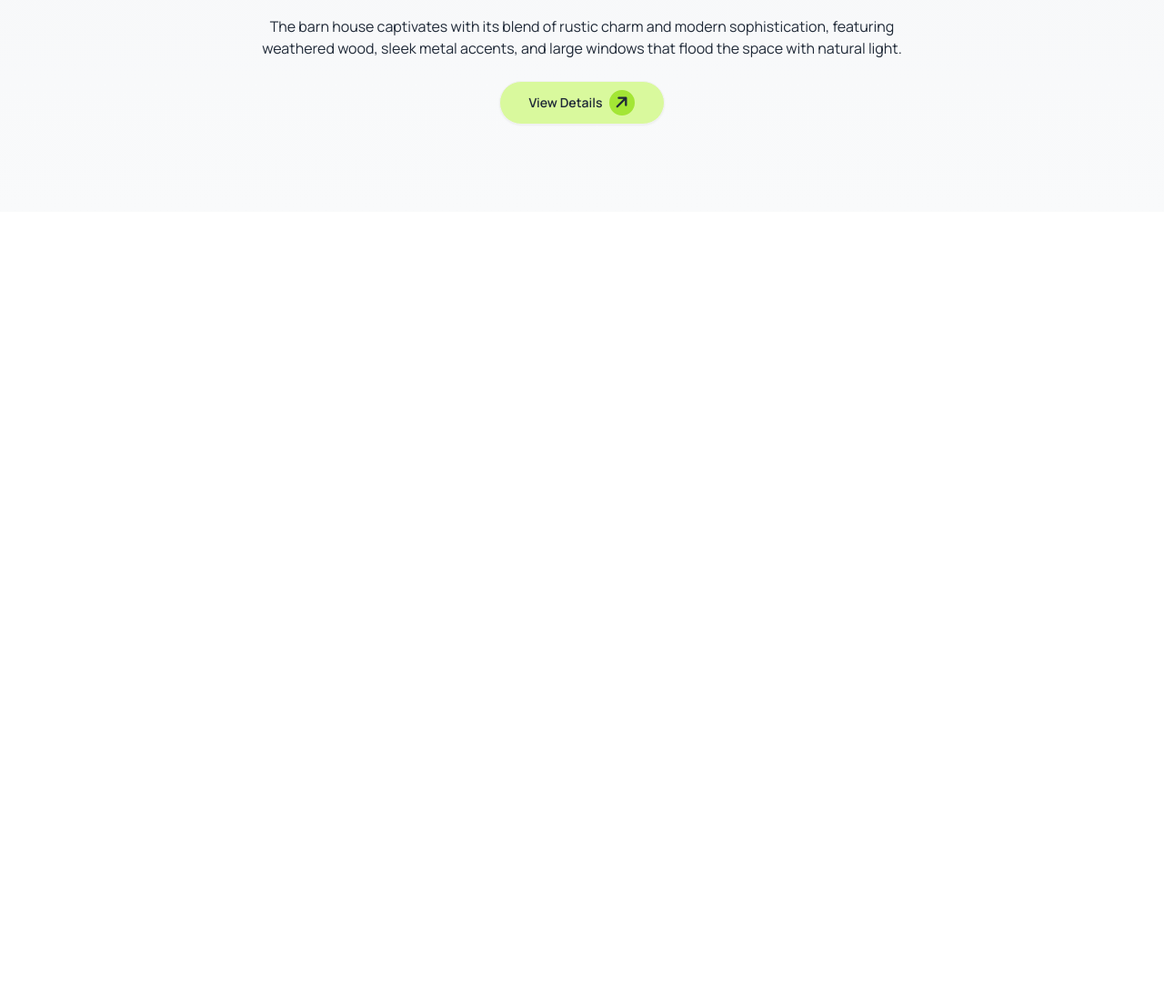
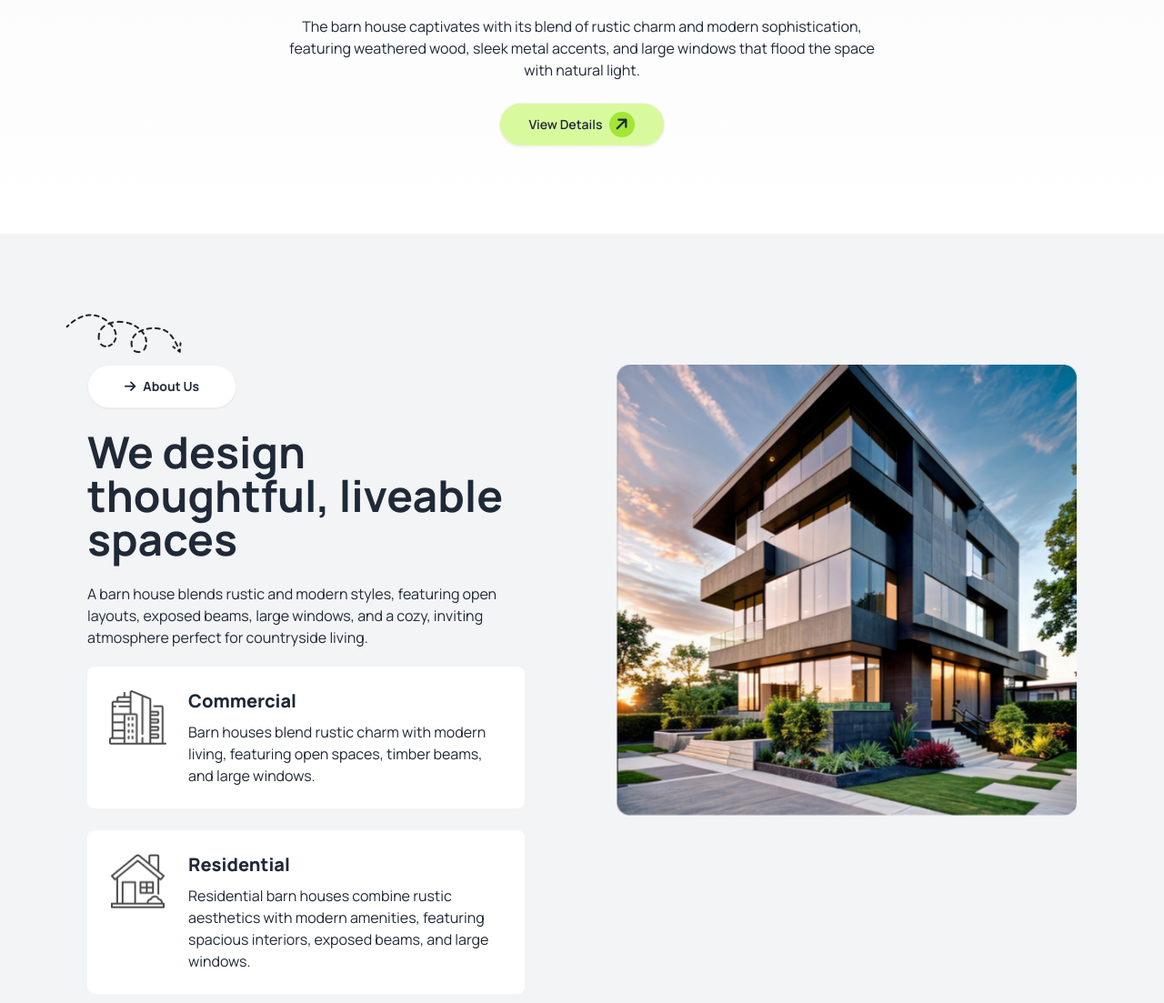
Before and after one commit to Abdullah572001/Assignment-3, a plain HTML site: page index.html in a window 1280 px wide. Shown: the part 627-1730 px from the top of the page at 91% size. Before the commit the page ends 860 px from the top, so only its background shows below. Drawn offline with nearby package versions, Linux system fonts and the light colour scheme.

Commit message:
addad the hero section

```diff
--- a/index.html
+++ b/index.html
@@ -19,6 +19,7 @@
             extend: {
               colors: {
                 clifford: '#da373d',
+                'bg-second': '#1E1E1E',
               }
             }
           }
@@ -33,9 +34,9 @@
 </head>
 <body class="font-manrope">
     <!-- header section -->
-     <header class="bg-gradient-to-b from-gray-100 to-gray-50 pb-24">
+     <header class="bg-gradient-to-b from-gray-100 to-white pb-24">
         <!-- Navbar section -->
-         <nav class="md:container md:mx-auto px-4">
+         <nav class="md:container md:mx-auto px-4 lg:px-8">
             <div class="py-6">
                 <div class="navbar">
                     <div class="navbar-start">
@@ -65,7 +66,7 @@
          </nav>
 
         <!-- banner section -->
-         <div class="md:container md:mx-auto px-4">
+         <div class="md:container md:mx-auto px-4 lg:px-8">
             <img class="w-full md:max-w-md lg:max-w-xl mx-auto" src="./assets/banner.png" alt="banner image">
             <div class="text-center lg:px-52 md:px-16">
                 <h2 class="text-6xl font-bold pb-5 mt-4">A barn house of this design has a striking appearance</h2>
@@ -76,7 +77,41 @@
      </header>
 
     <!-- main section -->
-     <main></main>
+     <main>
+        <!-- hero section -->
+         <div class="bg-gray-100 w-full">
+            <div class="md:container md:mx-auto px-4 py-4 lg:flex lg:gap-9 lg:px-24 lg:py-36">
+                <!-- content -->
+                 <div class="relative lg:w-3/6 text-center lg:text-left">
+                    <img class="absolute -top-14 -left-6 invisible lg:visible" src="./assets/Vector.png" alt="">
+                    <button class="btn font-bold bg-white px-10 rounded-3xl"><i class="fa-solid fa-arrow-right"></i>About Us</button>
+                    <h2 class="text-5xl font-bold my-6">We design thoughtful, liveable spaces</h2>
+                    <p class="mb-5">A barn house blends rustic and modern styles, featuring open layouts, exposed beams, large windows, and a cozy, inviting atmosphere perfect for countryside living.</p>
+                    <!-- hero section card -->
+                    <div class="md:flex lg:flex-col text-left">
+                        <div class="flex gap-6 bg-white p-6 rounded-lg">
+                            <img class="w-10 h-10 lg:w-16 lg:h-16" src="./assets/commercial.png" alt="commercial">
+                            <div>
+                                <h3 class="text-xl font-extrabold mb-2">Commercial</h3>
+                                <p>Barn houses blend rustic charm with modern living, featuring open spaces, timber beams, and large windows.</p>
+                            </div>
+                        </div>
+                        <div class="flex gap-6 bg-white p-6 mt-6 rounded-lg mb-6">
+                            <img class="w-10 h-10 lg:w-16 lg:h-16" src="./assets/residential.png" alt="residential">
+                            <div>
+                                <h3 class="text-xl font-extrabold mb-2">Residential</h3>
+                                <p>Residential barn houses combine rustic aesthetics with modern amenities, featuring spacious interiors, exposed beams, and large windows.</p>
+                            </div>
+                        </div>
+                    </div>
+                 </div>
+                <!-- image -->
+                 <div class="lg:ml-16">
+                    <img class="w-full" src="./assets/Rectangle.png" alt="">
+                 </div>
+            </div>
+         </div>
+     </main>
 
     <!-- footer section -->
      <footer></footer>
```
